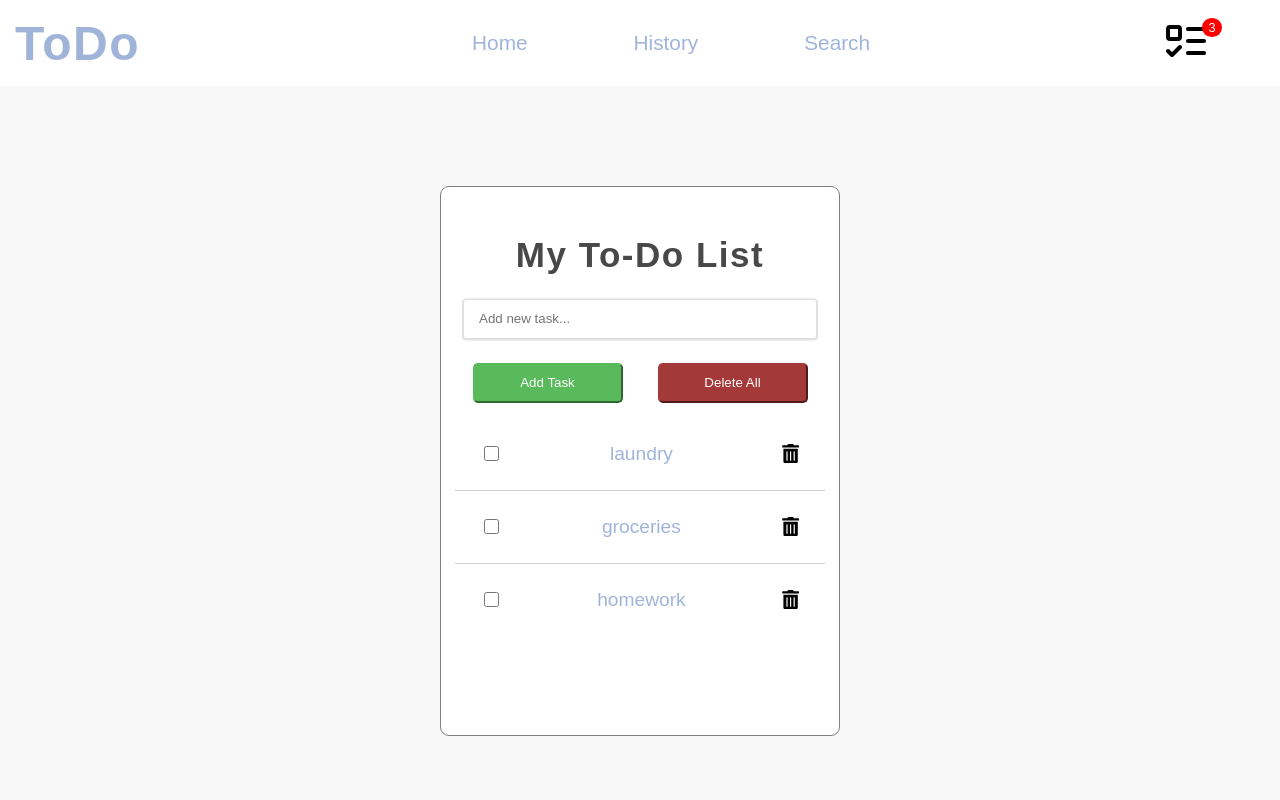
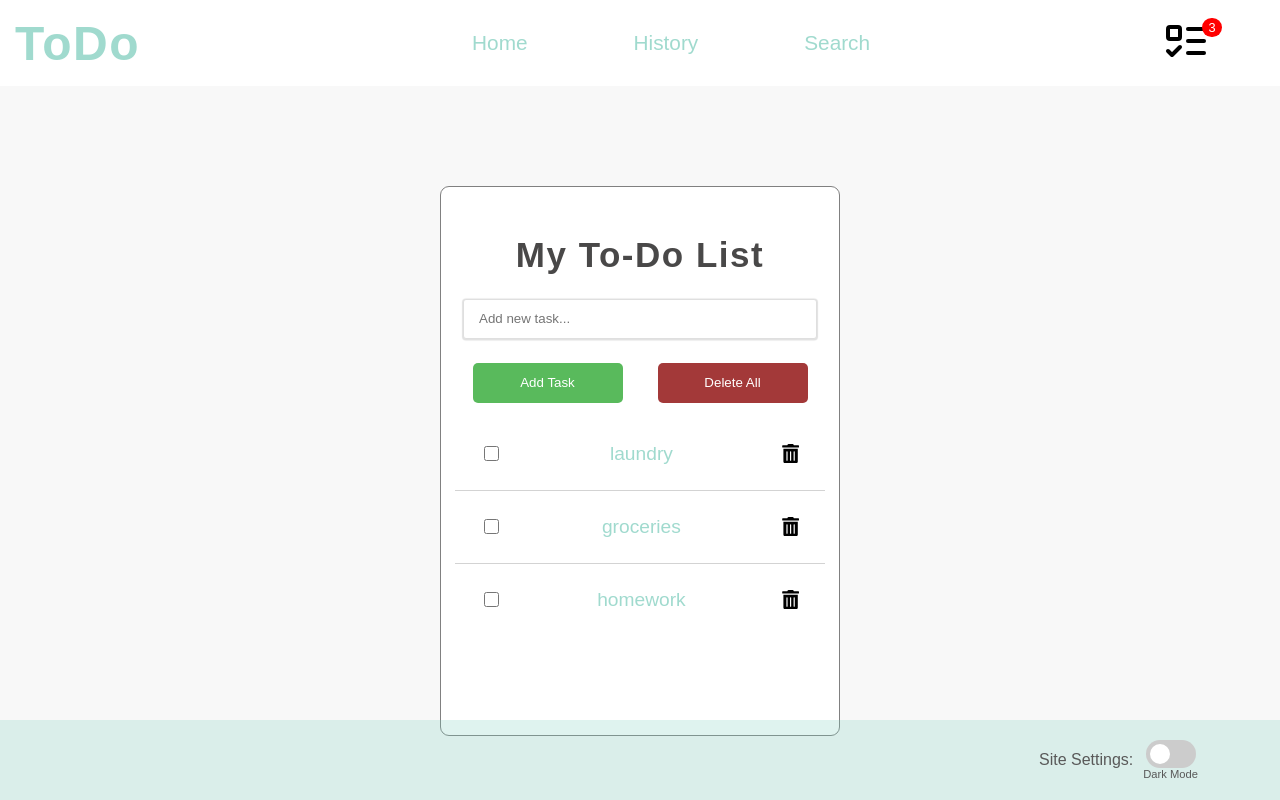
Before and after one commit to liangkathy/To-Do-App, a React (Vite) app in the folder my-to-do-app/: page / in a window 1280 px wide. Shown: the top 800 px of the page. Built offline with nearby package versions, Linux system fonts and the light colour scheme.

Commit message:
updated color scheme

```diff
--- a/my-to-do-app/src/App.css
+++ b/my-to-do-app/src/App.css
@@ -42,7 +42,7 @@ h4 {
 }
 
 .footer-light {
-    background-color: rgba(128, 155, 206, 0.278);
+    background-color: rgba(128, 206, 190, 0.25);
 }
 
 .on * {
--- a/my-to-do-app/src/components/Button/ButtonComponent.css
+++ b/my-to-do-app/src/components/Button/ButtonComponent.css
@@ -3,4 +3,5 @@
     width: 150px;
     border-radius: 5px;
     color:white;
+    border: none;
 }
--- a/my-to-do-app/src/components/Footer/Footer.css
+++ b/my-to-do-app/src/components/Footer/Footer.css
@@ -1,4 +1,5 @@
 .footer {
+    position: fixed;
     bottom: 0;
     height: 80px;
     display: flex;
@@ -16,13 +17,6 @@
     width: 95%;
 }
 
-.logo-footer {
-    font-size: 2.5em;
-    letter-spacing: 1.5px;
-    color: rgb(73, 94, 132);
-    font-weight: 700;
-}
-
 .toggle-container {
     display: flex;
     flex-direction: column;
--- a/my-to-do-app/src/components/Footer/Footer.jsx
+++ b/my-to-do-app/src/components/Footer/Footer.jsx
@@ -19,11 +19,11 @@ const Footer = () => {
 
                 </div>
 
-                <div className="toggle-container">
+                {/* <div className="toggle-container">
                     <Toggle className={"debugger"} />
                     <label>Debugger</label>
 
-                </div>
+                </div> */}
             </div>
         </footer>
     )
--- a/my-to-do-app/src/components/NavBar/NavBar.css
+++ b/my-to-do-app/src/components/NavBar/NavBar.css
@@ -11,16 +11,16 @@
 
 a:link {
     text-decoration: none;
-    color: rgb(128, 155, 206, .75);
+    color: rgb(128, 206, 190, 0.75);
 }
 
 a:hover {
     text-decoration: underline;
-    color: rgb(128, 155, 206, 1);
+    color: rgb(128, 206, 190);
 }
 
 a:visited {
-    color: rgb(128, 155, 206, .75);
+    color: rgba(128, 206, 190, 0.75);
 }
 
 @media screen and (min-width: 768px) {
```
